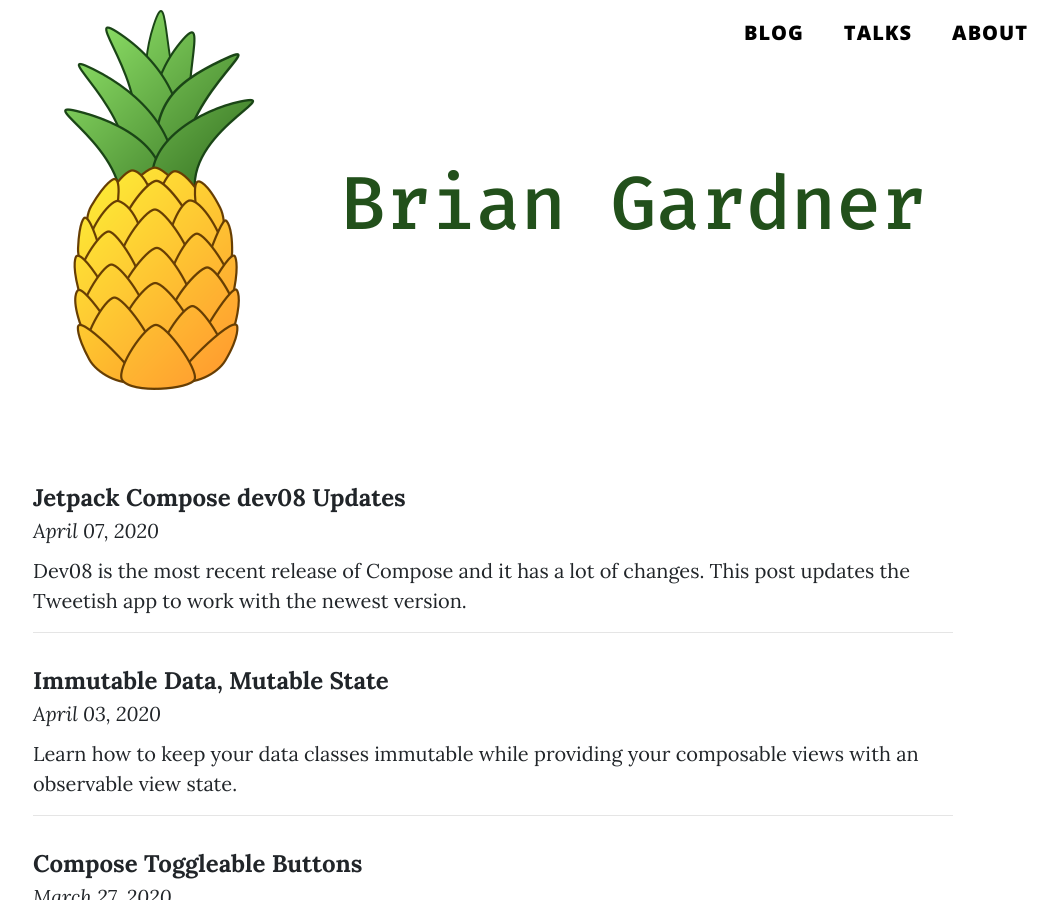
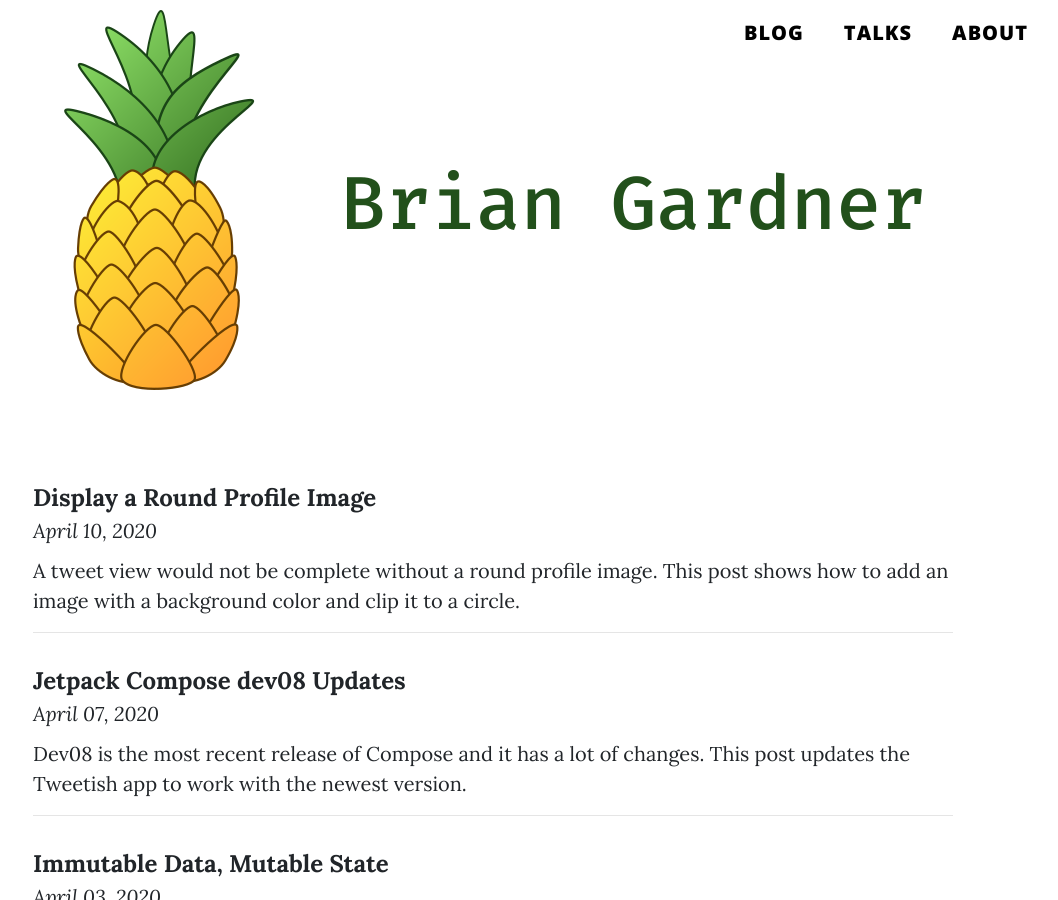
Before and after one commit to BrianGardnerAtl/website, a Jekyll site: the page built from index.html, in a window 1280 px wide and 900 px high. Shown: the whole window, without its empty margins (147-1205 px from the left). Built offline with Jekyll 4.4.1, drawn with Linux system fonts in a browser that asks for light colours.

Commit message:
Publish profile image post

```diff
--- a/_drafts/compose_profile_image.md
+++ b/_posts/2020-04-10-compose-profile-image.md
@@ -1,9 +1,9 @@
 ---
 layout: post
 title: "Display a Round Profile Image"
-post-excerpt: "FILL IN BEFORE POSTING"
-social-image: "Fill in before posting"
-header: "fill in before posting"
+post-excerpt: "A tweet view would not be complete without a round profile image. This post shows how to add an image with a background color and clip it to a circle."
+social-image: "/assets/images/compose_7/social_image.png"
+header: "/assets/images/compose_7/header_image.jpg"
 ---
 
 Twitter would not be complete without a round profile image on the left side of the Tweet. This post focuses on this last component of the Tweet view. For right now, a default profile image will be displayed for each Tweet instead of trying to download a photo.
```
Also changed, not shown: other parts of _posts/2020-04-10-compose-profile-image.md (+2 -0 lines), assets/images/compose_7/header_image.jpg (added), assets/images/compose_7/social_image.png (added).
